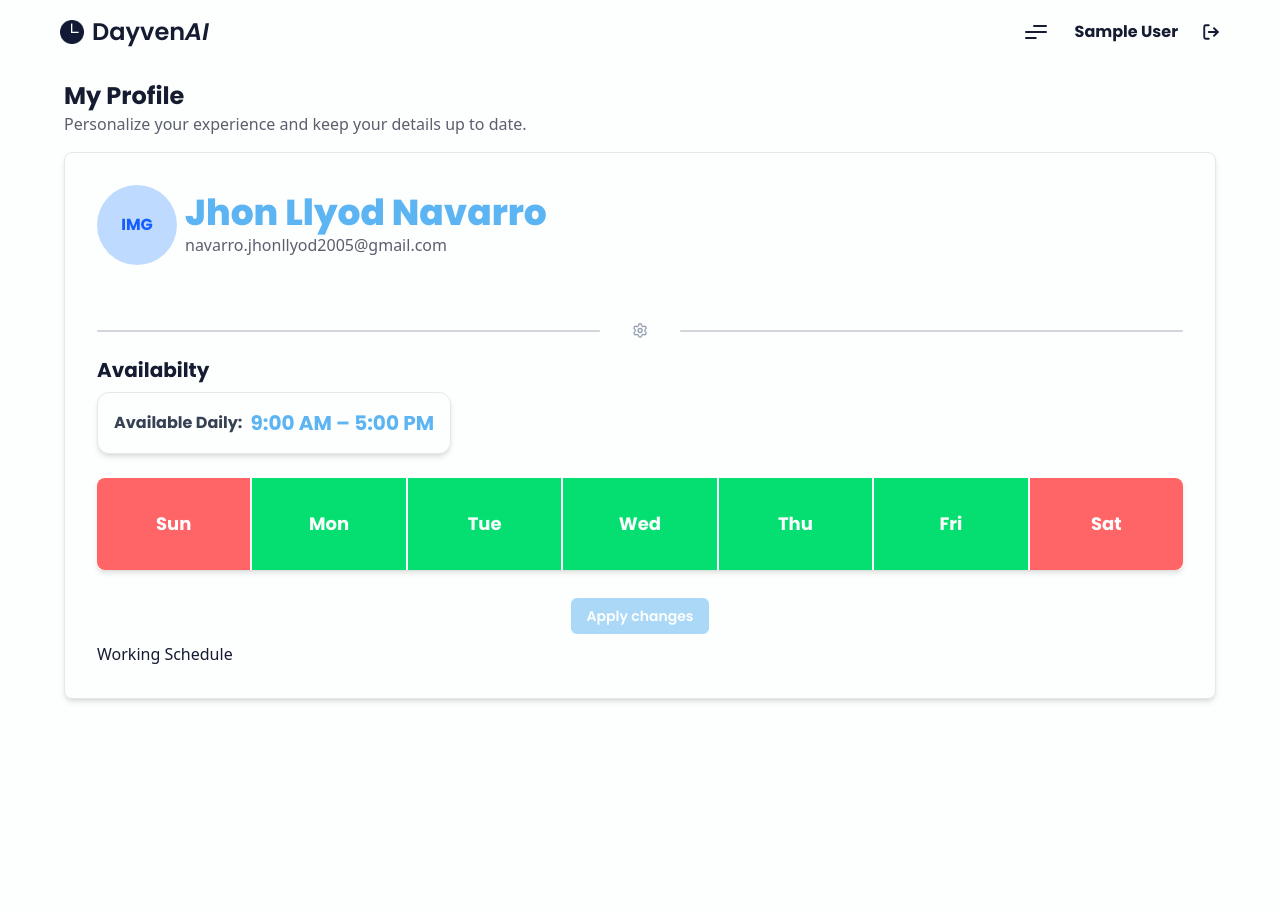
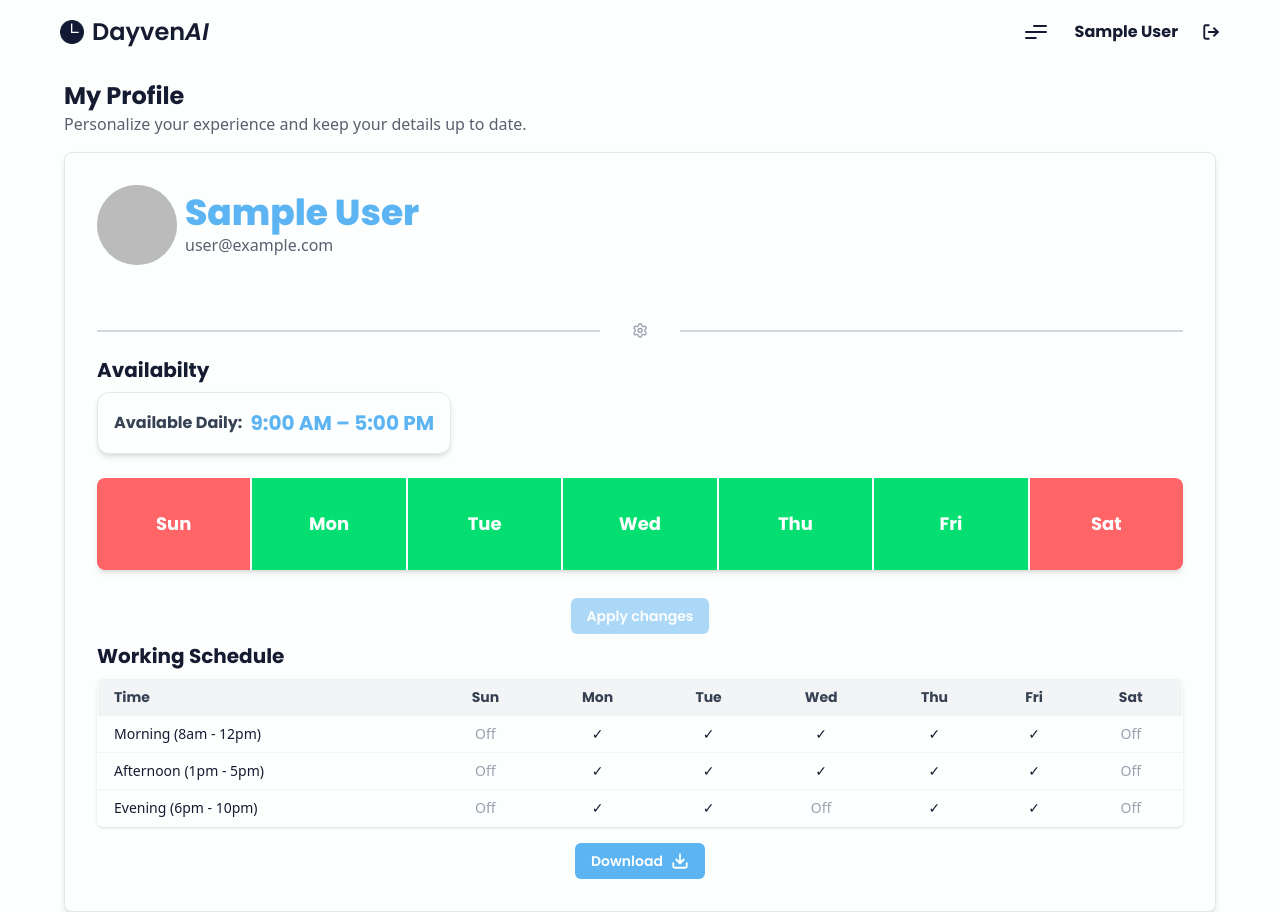
Before and after one commit to JhonLlyod-dev/DayvenAI, a React (Vite) app in the folder Frontend/: page /profile in a window 1280 px wide. Before the commit the page ends 800 px from the top, so only its background shows below. Built offline with nearby package versions, Linux system fonts and the light colour scheme; no server answers; sample sign-in values are in the browser's storage; a web font is replaced by a local one; what tailwindcss-motion would draw is missing.

Commit message:
added nimation to buttons

```diff
--- a/Frontend/src/App.css
+++ b/Frontend/src/App.css
@@ -29,4 +29,11 @@
   .fc-toolbar-title{
     @apply w-full text-gradient1
   }
+  .anim {
+    @apply transition duration-300 ease-in-out
+  }
+
+  .anim:active{
+    @apply scale-95
+  }
 }
--- a/Frontend/src/App.jsx
+++ b/Frontend/src/App.jsx
@@ -51,7 +51,7 @@ function App() {
           <Route element={<Routing user={user}/>}>
             <Route path='/dashboard' element={<Dashboard/>}/>
             <Route path='/calendar' element={<Calendar/>}/>
-            <Route path='/profile' element={<Profile/>}/>
+            <Route path='/profile' element={<Profile user={user}/>}/>
             <Route path='/events' element={<Events/>}/>
           </Route>
         </Route>
--- a/Frontend/src/Frontend/Components/Addevent.jsx
+++ b/Frontend/src/Frontend/Components/Addevent.jsx
@@ -14,6 +14,7 @@ const [isRepeating, setIsRepeating] = useState(false);
   const [endTime, setEndTime] = useState('');
   const [allday, setAllday] = useState(false);
   const [description, setDescription] = useState('');
+
 
   // Add event function
   async function add() {
@@ -43,8 +44,8 @@ const [isRepeating, setIsRepeating] = useState(false);
   }
 
   return(
-    <div className={`" flex-center fixed z-30 top-0 left-0 w-full h-full bg-black/10 backdrop-blur-xs p-4 md:p-0 transition-all ease-in duration-200 ${Visible ? 'opacity-100 scale-100' : 'opacity-0 scale-0'}`}>
-      <div className="flex flex-col border border-gray-200 shadow-xs border-l-3 border-l-gradient1  bg-smoothWhite rounded-lg p-4 w-full md:w-1/2">
+    <div className={`" flex-center fixed z-30 top-0 left-0 w-full h-full bg-black/10 backdrop-blur-xs p-4 md:p-0 transition-all ease-in duration-200 ${Visible ? 'motion-preset-fade-sm' : 'hidden'}`}>
+      <div className="flex flex-col border border-gray-200 shadow-xs border-t-3 border-t-gradient1  bg-smoothWhite rounded-lg p-4 w-full md:w-1/4">
           <div className="flex items-center justify-between w-full">
             <h2 className="poppins-bold text-base md:text-xl">Add new Events</h2>
             <X onClick={Close} size={20} className="hover:text-gradient1" strokeWidth={3}/>
@@ -62,13 +63,18 @@ const [isRepeating, setIsRepeating] = useState(false);
               {/* Type */}
               <div className="flex flex-col gap-1">
                 <label className="poppins-bold text-xs md:text-sm">Type</label>
-                <input value={Type} onChange={(e) => setType(e.target.value)} type="text" className="outline-0 text-sm font-medium border border-gray-200 shadow-sm rounded-lg p-2 px-4" />
+                <select value={allday} onChange={(e) => setAllday(e.target.value === 'true')} className="outline-0 text-sm font-medium border border-gray-200 shadow-sm rounded-lg p-2 px-4">
+                  <option value="Presentation">Presentation</option>
+                  <option value="Demo">Demo</option>
+                  <option value="Meeting">Meeting</option>
+                  <option value="Deadline">Deadline</option>
+                </select>
               </div>
 
               {/* Start Date */}
               <div className="flex flex-col gap-1">
                 <label className="poppins-bold text-xs md:text-sm">Start Date</label>
-                <input value={startDate} onChange={(e) => setStartDate(e.target.value)} type="date" className="outline-0 text-myblack text-sm font-medium border border-gray-200 shadow-sm rounded-lg p-2 px-4" />
+                <input value={startDate} onChange={(e) => setStartDate(e.target.value)} type="date" className=" outline-0 text-myblack text-sm font-medium border border-gray-200 shadow-sm rounded-lg p-2 px-4" />
               </div>
 
               {/* End Date */}
@@ -77,41 +83,40 @@ const [isRepeating, setIsRepeating] = useState(false);
                 <input value={endDate} onChange={(e) => setEndDate(e.target.value)} type="date" className="outline-0 text-sm font-medium border border-gray-200 shadow-sm rounded-lg p-2 px-4" />
               </div>
 
-              {/* Time In */}
-              <div className="flex flex-col gap-1">
-                <label className="poppins-bold text-xs md:text-sm">Time In</label>
-                <input value={startTime} onChange={(e) => setStartTime(e.target.value)} type="time" className="outline-0 text-sm font-medium border border-gray-200 shadow-sm rounded-lg p-2 px-4" />
-              </div>
-
-              {/* Time Out */}
-              <div className="flex flex-col gap-1">
-                <label className="poppins-bold text-xs md:text-sm">Time Out</label>
-                <input value={endTime} onChange={(e) => setEndTime(e.target.value)} type="time" className="outline-0 text-sm font-medium border border-gray-200 shadow-sm rounded-lg p-2 px-4" />
-              </div>
-
               {/* All Day */}
               <div className="flex flex-col gap-1">
                 <label className="poppins-bold text-xs md:text-sm">All Day</label>
-                <select value={allday} onChange={(e) => setAllday(e.target.value === 'true')} className="outline-0 text-sm font-medium border border-gray-200 shadow-sm rounded-lg p-2 px-4">
+                <select value={allday} onChange={(e) => setAllday(e.target.value === 'true')} className="w-fit outline-0 text-sm font-medium border border-gray-200 shadow-sm rounded-lg p-2 px-4">
                   <option value="false">No</option>
                   <option value="true">Yes</option>
                 </select>
               </div>
 
-
-
-              {/* Repeating Toggle */}
               <div className="flex flex-col gap-1">
-                <label className="poppins-bold text-xs md:text-sm">Is Repeating?</label>
-                <select
-                  className="outline-0 text-sm font-medium border border-gray-200 shadow-sm rounded-lg p-2 px-4"
-                  value={isRepeating ? 'yes' : 'no'}
-                  onChange={(e) => setIsRepeating(e.target.value === 'yes')}
-                >
-                  <option value="no">No</option>
-                  <option value="yes">Yes</option>
+                <label className="poppins-bold text-xs md:text-sm">Set Priority</label>
+                <select value={allday} onChange={(e) => setAllday(e.target.value === 'true')} className="outline-0 text-sm font-medium border border-gray-200 shadow-sm rounded-lg p-2 px-4">
+                  <option value="Presentation">Presentation</option>
+                  <option value="Demo">Demo</option>
+                  <option value="Meeting">Meeting</option>
+                  <option value="Deadline">Deadline</option>
                 </select>
               </div>
+
+              { allday &&
+                <div className=" motion-preset-fade-sm col-span-2 flex items-center justify-between w-full">
+                  {/* Time In */}
+                  <div className="flex flex-col gap-1">
+                    <label className="poppins-bold text-xs md:text-sm">Time In</label>
+                    <input value={startTime} onChange={(e) => setStartTime(e.target.value)} type="time" className="outline-0 text-sm font-medium border border-gray-200 shadow-sm rounded-lg p-2 px-4" />
+                  </div>
+
+                  {/* Time Out */}
+                  <div className="flex flex-col gap-1">
+                    <label className="poppins-bold text-xs md:text-sm">Time Out</label>
+                    <input value={endTime} onChange={(e) => setEndTime(e.target.value)} type="time" className="outline-0 text-sm font-medium border border-gray-200 shadow-sm rounded-lg p-2 px-4" />
+                  </div>
+                </div>
+              }
 
               {/* Repeating Field (if enabled) */}
               {isRepeating && (
@@ -128,12 +133,12 @@ const [isRepeating, setIsRepeating] = useState(false);
 
             {/* Description - Full width */}
             <div className="flex flex-col gap-1">
-              <label className="poppins-bold text-xs md:text-sm">Description</label>
+              <label className="poppins-bold text-xs md:text-sm">Note</label>
               <textarea value={description} onChange={(e) => setDescription(e.target.value)} rows={3} className="outline-0 text-sm font-medium border border-gray-200 shadow-sm rounded-lg p-2 px-4 resize-none" />
             </div>
           </div>
 
-          <button onClick={add} className="bg-gradient1 text-xs rounded-md text-smoothWhite poppins-semibold p-2 px-4 w-fit flex-center gap-2">Add <Plus size={15} strokeWidth={3}/></button>
+          <button onClick={add} className="bg-gradient1 self-center  text-xs rounded-md text-smoothWhite poppins-semibold p-2 px-4 w-fit flex-center gap-2">Add <Plus size={15} strokeWidth={3}/></button>
 
       </div>
     </div>
--- a/Frontend/src/Frontend/Components/Header.jsx
+++ b/Frontend/src/Frontend/Components/Header.jsx
@@ -84,7 +84,7 @@ export default function Header({user}){
             {Navs}
           </li>
           <li className='font-bold hidden sm:inline-block text-sm sm:text-base motion-preset-slide-down-lg motion-delay-100 z-5'>{user.displayName}</li>
-          <li onClick={() => Logout()} className='hover:text-red-500'><LogOut size={18} strokeWidth={2.5}/></li>
+          <li onClick={() => Logout()} className='hover:text-red-500'><LogOut size={18} className='anim' strokeWidth={2.5}/></li>
         </ul>
       </div>
     </div>
--- /dev/null
+++ b/Frontend/src/Frontend/Components/Table.jsx
@@ -0,0 +1,54 @@
+
+
+export default function Table(){
+
+  return(
+    <table className="min-w-full border border-gray-200 divide-y divide-gray-100 text-sm text-center rounded-md overflow-hidden shadow">
+      <thead className="bg-gray-100 text-gray-700 poppins-semibold ">
+        <tr>
+          <th className="px-4 py-2 text-start">Time</th>
+          <th className="px-4 py-2">Sun</th>
+          <th className="px-4 py-2">Mon</th>
+          <th className="px-4 py-2">Tue</th>
+          <th className="px-4 py-2">Wed</th>
+          <th className="px-4 py-2">Thu</th>
+          <th className="px-4 py-2">Fri</th>
+          <th className="px-4 py-2">Sat</th>
+        </tr>
+      </thead>
+      <tbody className="divide-y divide-gray-100 ">
+        <tr className="hover:bg-gray-50 font-medium">
+          <td className="px-4 py-2 font-medium text-left">Morning (8am - 12pm)</td>
+          <td className="px-4 py-2 text-gray-400">Off</td>
+          <td className="px-4 py-2">✓</td>
+          <td className="px-4 py-2">✓</td>
+          <td className="px-4 py-2">✓</td>
+          <td className="px-4 py-2">✓</td>
+          <td className="px-4 py-2">✓</td>
+          <td className="px-4 py-2 text-gray-400">Off</td>
+        </tr>
+        <tr className="hover:bg-gray-50">
+          <td className="px-4 py-2 font-medium text-left">Afternoon (1pm - 5pm)</td>
+          <td className="px-4 py-2 text-gray-400">Off</td>
+          <td className="px-4 py-2">✓</td>
+          <td className="px-4 py-2">✓</td>
+          <td className="px-4 py-2">✓</td>
+          <td className="px-4 py-2">✓</td>
+          <td className="px-4 py-2">✓</td>
+          <td className="px-4 py-2 text-gray-400">Off</td>
+        </tr>
+        <tr className="hover:bg-gray-50">
+          <td className="px-4 py-2 font-medium text-left">Evening (6pm - 10pm)</td>
+          <td className="px-4 py-2 text-gray-400">Off</td>
+          <td className="px-4 py-2">✓</td>
+          <td className="px-4 py-2">✓</td>
+          <td className="px-4 py-2 text-gray-400">Off</td>
+          <td className="px-4 py-2">✓</td>
+          <td className="px-4 py-2">✓</td>
+          <td className="px-4 py-2 text-gray-400">Off</td>
+        </tr>
+      </tbody>
+    </table>
+
+  )
+}
--- a/Frontend/src/Frontend/Pages/Events.jsx
+++ b/Frontend/src/Frontend/Pages/Events.jsx
@@ -103,7 +103,7 @@ const queries = Filter(Search);
         <div className="border-t-3 border-t-gradient1 bg-smoothWhite rounded-lg flex-1 flex flex-col gap-4 shadow-md border border-gray-200 w-full p-4 mb-8 md:mb-0">
           <div className="flex justify-between items-center">
             <h1 className="poppins-bold">Scheduled</h1>
-            <button onClick={()=> setAddevent(true)} className="bg-gradient1 text-xs rounded-md text-smoothWhite poppins-semibold p-2 px-4 w-fit flex-center gap-2">Create Event <Plus size={15} strokeWidth={3}/></button>
+            <button onClick={()=> setAddevent(true)} className="anim bg-gradient1 text-xs rounded-md text-smoothWhite poppins-semibold p-2 px-4 w-fit flex-center gap-2">Create Event <Plus size={15} strokeWidth={3}/></button>
           </div>
           <div className="flex gap-4">
             <div className=" flex gap-2 border border-gray-200 shadow-sm rounded-lg w-full p-2 px-4">
--- a/Frontend/src/Frontend/Pages/Landing.jsx
+++ b/Frontend/src/Frontend/Pages/Landing.jsx
@@ -33,9 +33,9 @@ export default function Landing(){
             <li>Contact Us</li>
           </ul>
 
-            <button onClick={Signin} className='gradient-bg btn'>
-              Sign In
-            </button>
+          <button onClick={Signin} className='gradient-bg btn'>
+            Sign In
+          </button>
         </div>
       </div>
 
--- a/Frontend/src/Frontend/Pages/Profile.jsx
+++ b/Frontend/src/Frontend/Pages/Profile.jsx
@@ -1,8 +1,9 @@
-import { Settings } from "lucide-react";
+import { Settings,Download } from "lucide-react";
 import { weekAvailability } from "../../Backend/Data/Data";
 import { useEffect, useState } from "react";
+import Table from "../Components/Table";
 
-export default function Profile(){
+export default function Profile({user}){
 
   const [Setter,setSetter] = useState(weekAvailability);
   const [Changes,setChanges]= useState(false);
@@ -36,12 +37,11 @@ export default function Profile(){
 
       <div className=" bg-smoothWhite rounded-lg flex flex-col gap-2 shadow-md border border-gray-200 w-full p-4 md:p-8 ">
         <div className="motion-preset-fade-md motion-delay-150 flex items-center  gap-2 mb-10">
-          <div className="bg-blue-200 text-blue-600 poppins-bold h-15 w-15 md:h-20 md:w-20 rounded-full flex-center">
-            IMG
-          </div>
+          <img src={user.photoURL} className="bg-blue-200 text-blue-600 poppins-bold h-15 w-15 md:h-20 md:w-20 rounded-full flex-center"/>
+
           <div>
-            <h3 className="poppins-extrabold text-xl md:text-4xl text-gradient1">Jhon Llyod Navarro</h3>
-            <h4 className="text-sm md:text-base font-medium text-myblack/70">navarro.jhonllyod2005@gmail.com</h4>
+            <h3 className="poppins-extrabold text-xl md:text-4xl text-gradient1">{user.displayName}</h3>
+            <h4 className="text-sm md:text-base font-medium text-myblack/70">{user.email}</h4>
           </div>
         </div>
 
@@ -78,13 +78,15 @@ export default function Profile(){
 
           <button onClick={Apply} disabled={!Changes} className={`self-center ${Changes ? 'bg-gradient1':'bg-gradient1/50'}
           motion-preset-fade-md motion-delay-300
-          text-xs md:text-sm rounded-md mt-3 md:mt-5 text-smoothWhite poppins-semibold p-2 px-4 w-fit`}>Apply changes</button>
+          text-xs md:text-sm rounded-md mt-3 md:mt-5 text-smoothWhite poppins-semibold p-2 px-4 w-fit anim`}>Apply changes</button>
         </div>
 
-        <div>
-          Working Schedule
+        <h2 className="poppins-bold text-lg md:text-xl">Working Schedule</h2>
+        <div className="w-full flex-center">
+          <Table/>
         </div>
 
+          <button onClick={Apply} disabled={!Changes} className="mt-2 px-4 py-2 text-sm anim rounded-md bg-gradient1 text-smoothWhite w-fit self-center flex-center gap-2 poppins-semibold">Download<Download size={18} strokeWidth={2.5} /></button>
 
       </div>
     </div>
--- a/Frontend/src/index.css
+++ b/Frontend/src/index.css
@@ -7,7 +7,6 @@
   line-height: 1.5;
   font-weight: 400;
 
-  color-scheme: light dark;
   color: #151B31;
   background-color: #FDFEFE;
 
```
